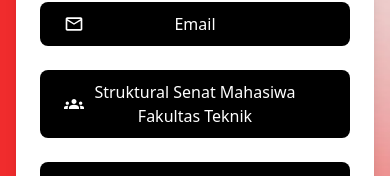
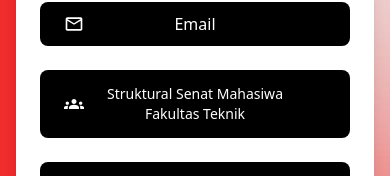
Before and after one commit to ahmadnurain/linktree-semaft, a React (Vite) app: page / in a window 390 px wide. Shown: the part 622-798 px from the top of the page. Built offline with nearby package versions, Linux system fonts and the light colour scheme.

Commit message:
update text size button struktural

```diff
--- a/src/App.jsx
+++ b/src/App.jsx
@@ -65,7 +65,7 @@ const LinkTree = () => {
           onClick={() => setIsModalOpen(true)}
         >
           <MdGroups className="text-xl" />
-          <span className="absolute inset-0 flex items-center justify-center">
+          <span className="absolute inset-0 flex items-center justify-center lg:text-base md:text-base text-sm">
             Struktural Senat Mahasiwa <br className="block lg:hidden md:hidden" />
             Fakultas Teknik
           </span>
```
